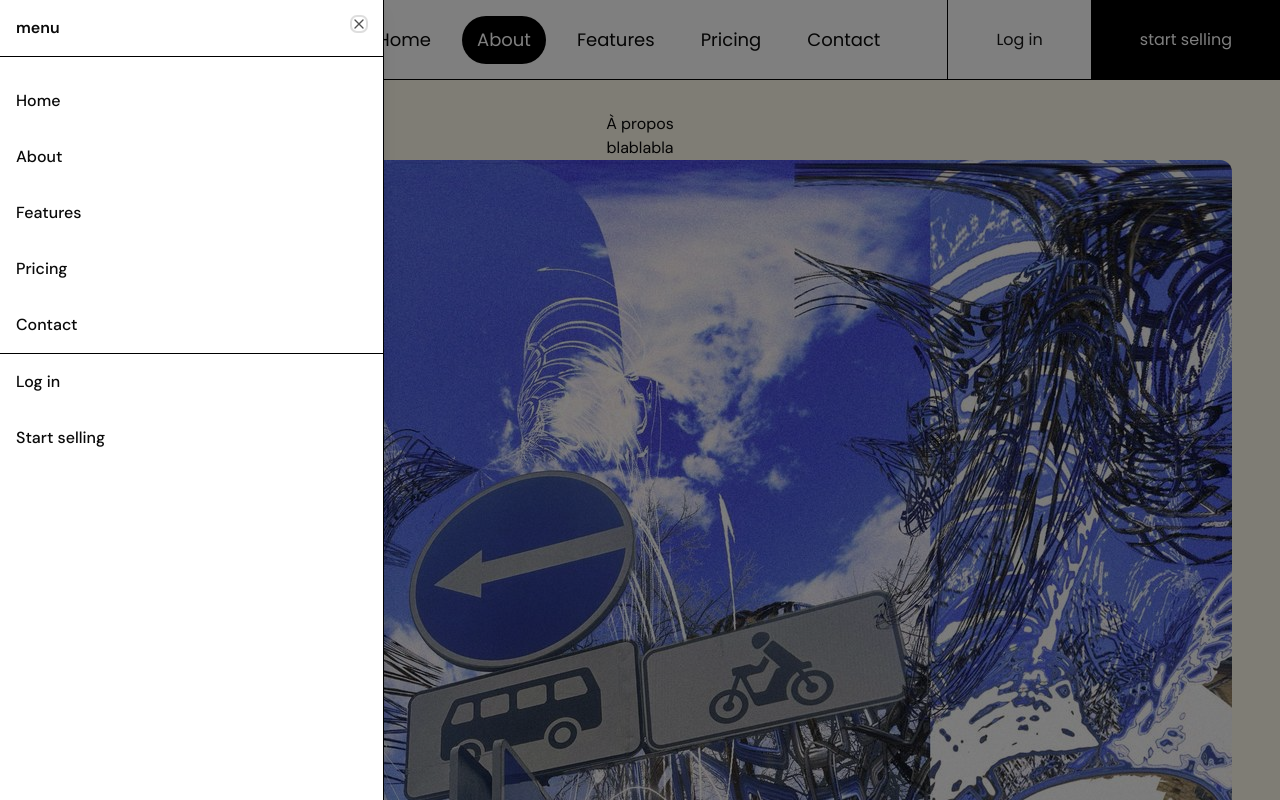
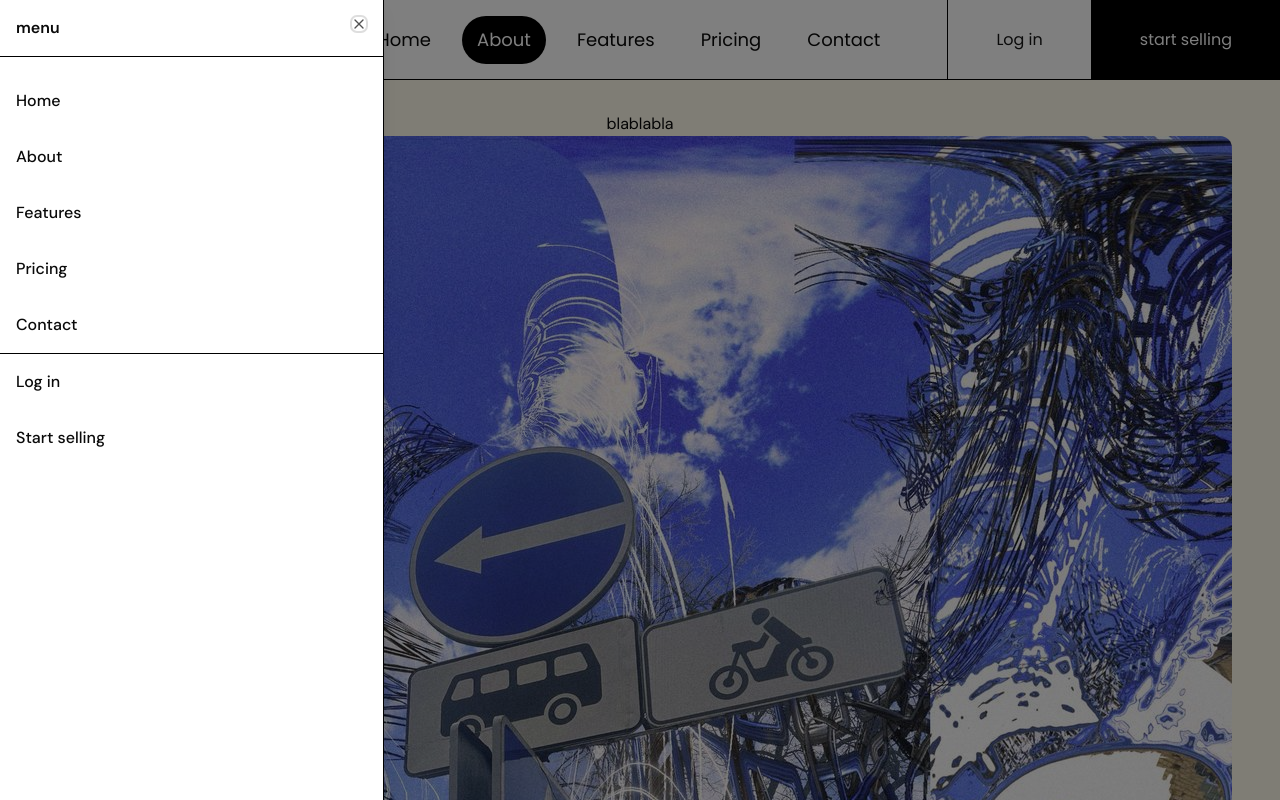
Before and after one commit to 0nza9/ecommerce, a Next.js app: page /about in a window 1280 px wide. Shown: the top 800 px of the page. Built offline with nearby package versions, Linux system fonts and the light colour scheme.

Commit message:
Update page.tsx

```diff
--- a/src/app/(home)/about/page.tsx
+++ b/src/app/(home)/about/page.tsx
@@ -1,7 +1,6 @@
 const Page = () => {
     return (
         <div style={{ textAlign: "center", padding: "2rem" }}>
-            <h1>À propos</h1>
             <p>blablabla</p>
             <img
                 src="/bdaa88c9edba6d3af2c25c5b32791ac0.jpg"
```
